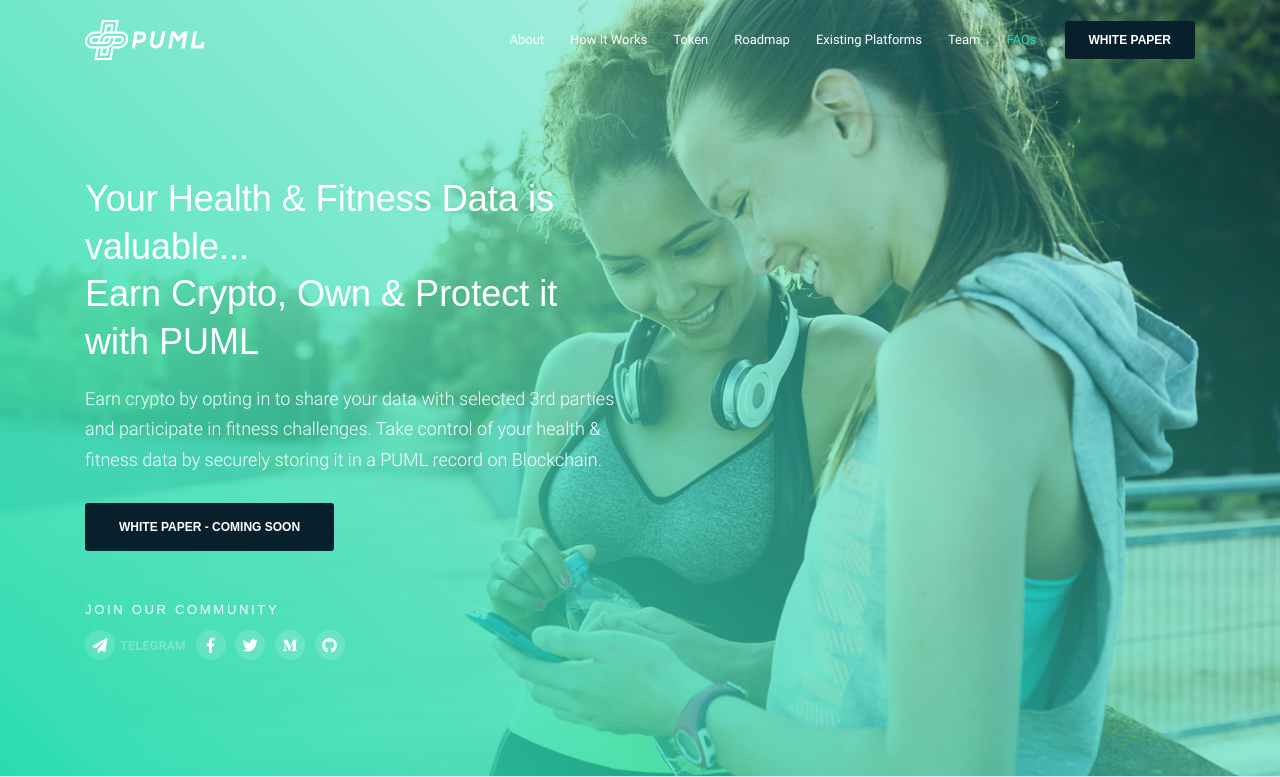
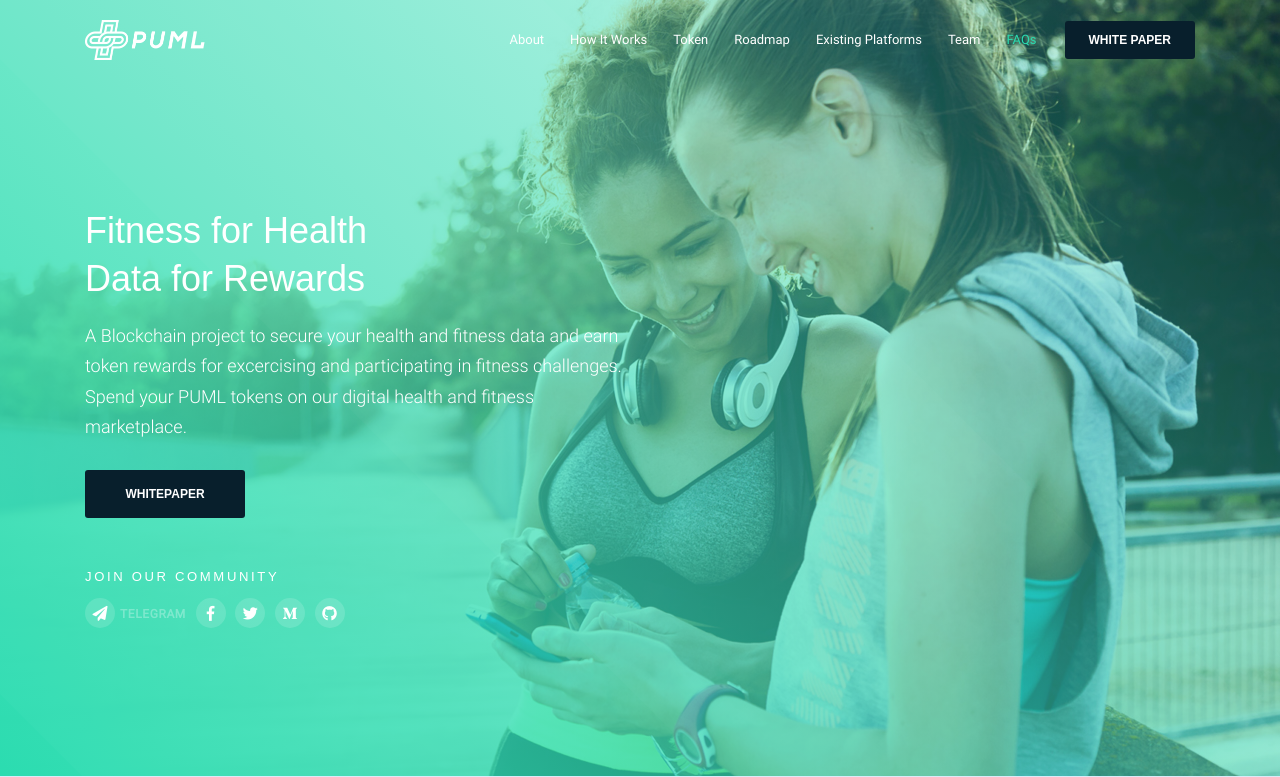
Before and after one commit to pumlapp/pumlPublicSite, a PHP site: page / in a window 1280 px wide. Shown: the top 777 px of the page. Run offline with PHP 8.4, Linux system fonts and the light colour scheme; some libraries are stand-ins or nearby versions; some web fonts are replaced.

Commit message:
Added whitepaper link and text update

```diff
--- a/index.php
+++ b/index.php
@@ -2,17 +2,26 @@
 <html lang="zxx" class="js">
 <head>
     <meta charset="utf-8">
-    <meta name="author" content="Pummel Pty Ltd">
+    <meta name="author" content="PUML Pte Ltd, Singapore">
     <meta name="viewport" content="width=device-width, initial-scale=1, shrink-to-fit=no">
-    <meta name="description" content="PUML | A Health and Fitness Blockchain record for powering the sweat economy. Earn rewards, own and protect your valuable data.">
+    <meta name="description" content="PUML a blockchain Health and Fitness Platform for protecting data and rewarding members with tokens">
     <!-- Fav Icon  -->
     <link rel="shortcut icon" href="assets/images/favicon.png?ver1.0">
     <!-- Site Title  -->
-    <title>PUML - Health and Fitness Data Rewards on Blockchain</title>
+    <title>PUML a blockchain Health and Fitness Platform for protecting data and rewarding members with tokens</title>
     <!-- Vendor Bundle CSS -->
     <link rel="stylesheet" href="assets/css/vendor.bundle.css?ver=140">
     <!-- Custom styles for this template -->
     <link rel="stylesheet" href="assets/css/puml-style.css?ver=1.8">
+    <!-- Global site tag (gtag.js) - Google Analytics -->
+    <script async src="https://www.googletagmanager.com/gtag/js?id=UA-128487380-1"></script>
+    <script>
+        window.dataLayer = window.dataLayer || [];
+        function gtag(){dataLayer.push(arguments);}
+        gtag('js', new Date());
+
+        gtag('config', 'UA-128487380-1');
+    </script>
 
 </head>
 
@@ -51,7 +60,7 @@
                 </ul>
                 <ul class="navbar-btns animated remove-animation" data-animate="fadeInDown" data-delay=".85">
 
-                    <li class="nav-item"><a class="nav-link btn btn-sm menu-link" href="#">White Paper</a></li>
+                    <li class="nav-item"><a class="nav-link btn btn-sm menu-link" href="assets/docs/whitepaper.pdf">White Paper</a></li>
                 </ul>
             </div>
         </nav>
@@ -65,10 +74,10 @@
                 <div class="row align-items-center justify-content-center justify-content-lg-between">
                     <div class="col-lg-6 col-xl-6 res-m-bttm-lg text-center text-lg-left">
                         <div class="header-txt">
-                            <h2 class="animated" data-animate="fadeInUp" data-delay="1.25">Your Health &amp; Fitness Data is valuable... </br> Earn Crypto, Own &amp; Protect it with PUML</h2>
-                            <p class="lead animated" data-animate="fadeInUp" data-delay="1.35">Earn crypto by opting in to share your data with selected 3rd parties and participate in fitness challenges. Take control of your health &amp; fitness data by securely storing it in a PUML record on Blockchain.</p>
+                            <h2 class="animated" data-animate="fadeInUp" data-delay="1.25">Fitness for Health </br> Data for Rewards</h2>
+                            <p class="lead animated" data-animate="fadeInUp" data-delay="1.35">A Blockchain project to secure your health and fitness data and earn token rewards for excercising and participating in fitness challenges. Spend your PUML tokens on our digital health and fitness marketplace.</p>
                             <ul class="btns animated" data-animate="fadeInUp" data-delay="1.45">
-                                <li><a href="#" class="btn">WHITE PAPER - Coming Soon</a></li>
+                                <li><a href="assets/docs/whitepaper.pdf" class="btn">WHITEPAPER</a></li>
                             </ul>
                             <div class="gaps size-2x"></div>
                             <h6 class="animated" data-animate="fadeInUp" data-delay="1.55">Join our community</h6>
@@ -336,6 +345,10 @@
                     <li>
                         <span class="token-details-title">Public Sale Start</span>
                         <span class="token-details-info">2019</span>
+                    </li>
+                    <li>
+                        <span class="token-details-title">Total Tokens</span>
+                        <span class="token-details-info">500,000,000</span>
                     </li>
                     <li>
                         <span class="token-details-title">Tokens for sale</span>
@@ -724,9 +737,9 @@
             </div><!-- .col -->
             <div class="col-lg-2 col-md-4 col-sm-3">
                 <div class="widget-item">
-                    <h5 class="widget-title">Documentation</h5>
+                    <h5 class="widget-title">Download Documentation</h5>
                     <ul class="widget-links">
-                        <li><a href="#">Whitepaper Coming Soon</a></li>
+                        <li><a href="assets/docs/whitepaper.pdf">Whitepaper</a></li>
                     </ul>
                 </div>
             </div><!-- .col -->
@@ -780,17 +793,5 @@
             }
         })});
 </script>
-
-
-<!-- Global site tag (gtag.js) - Google Analytics -->
-<script async src="https://www.googletagmanager.com/gtag/js?id=UA-125571277-1"></script>
-<script>
-    window.dataLayer = window.dataLayer || [];
-    function gtag(){dataLayer.push(arguments);}
-    gtag('js', new Date());
-
-    gtag('config', 'UA-125571277-1');
-</script>
-
 </body>
 </html>
```
